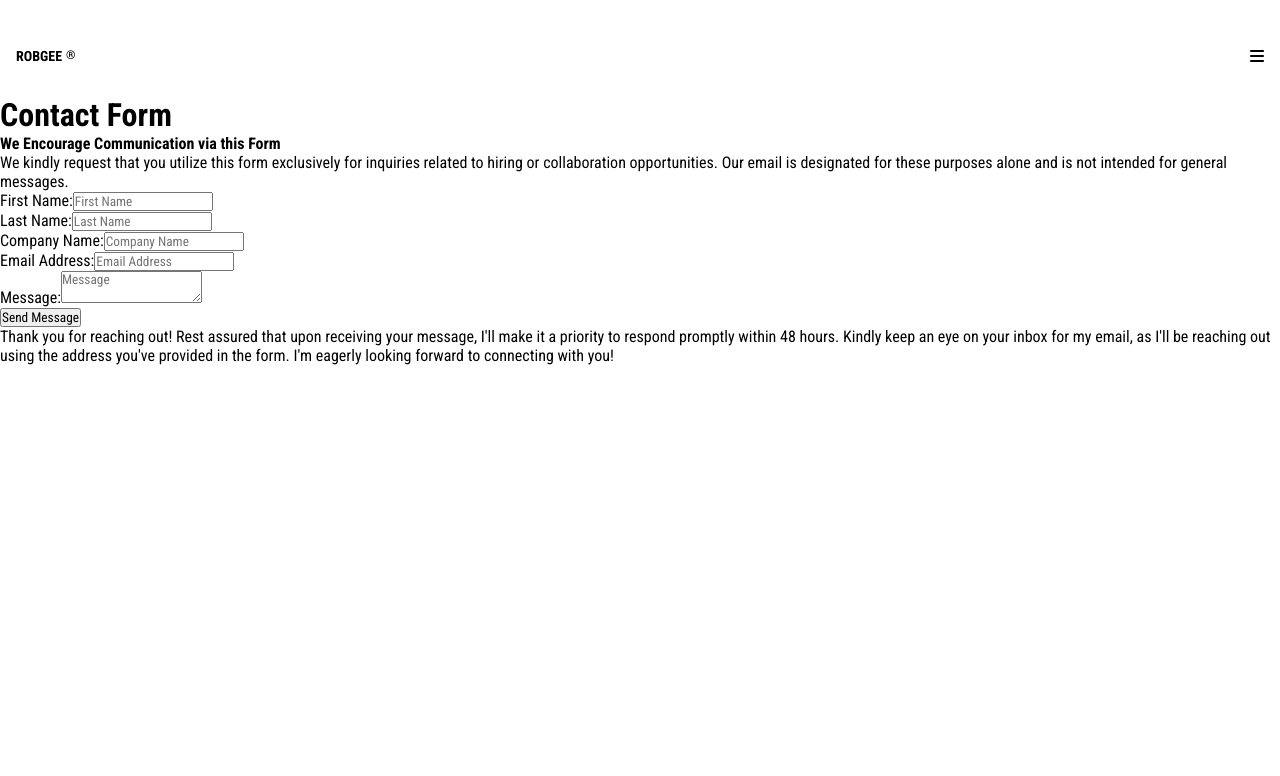
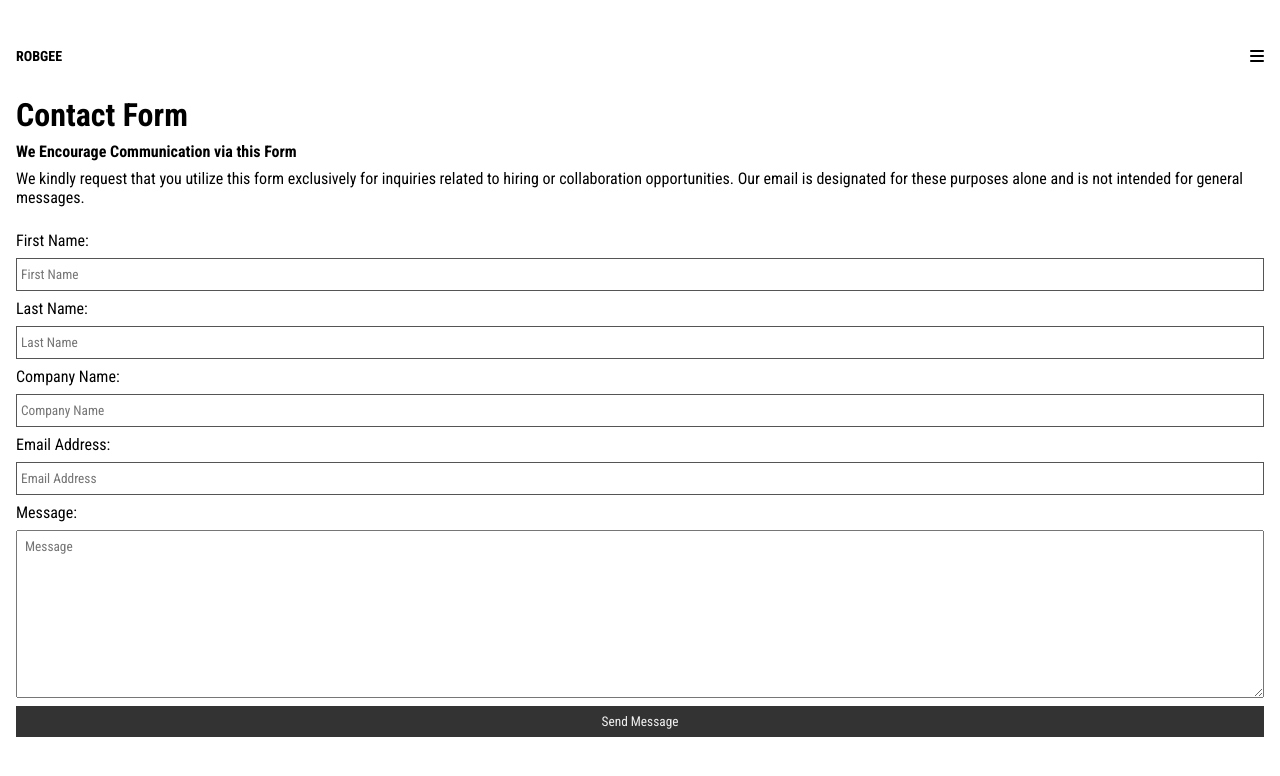
Before and after one commit to robertgouveia/personal-website, a React (Create React App) app: page /contact in a window 1280 px wide. Shown: the top 776 px of the page. Built offline with nearby package versions, Linux system fonts and the light colour scheme; no server answers.

Commit message:
Form styling complete just requiring some integration via third party.

```diff
--- a/src/components/form.js
+++ b/src/components/form.js
@@ -1,6 +1,6 @@
 const Form = () => {
     return (
-        <form>
+        <form className='contact-form'>
             <div>
                 <label htmlFor='firstName'>First Name:</label>
                 <input
@@ -38,6 +38,7 @@ const Form = () => {
                 <textarea
                     name='message'
                     placeholder='Message'
+                    rows='10'
                 />
             </div>
             <button type='submit'>Send Message</button>
--- a/src/components/navbar.js
+++ b/src/components/navbar.js
@@ -11,7 +11,7 @@ const Navbar = () => {
         <nav>
             <section>
                 <div>
-                    <h1>ROBGEE</h1><span>®</span>
+                    <h1>ROBGEE</h1>
                 </div>
                 <i onClick={onClickHandler} className='fa-solid fa-bars'></i>
             </section>
--- a/src/modules/about.modules.css
+++ b/src/modules/about.modules.css
@@ -25,6 +25,7 @@
 
 .about-image {
     width: 40%;
+    max-width: 150px;
     background-image: url('./../images/Myself.jpeg');
     object-fit: cover;
     background-size: 100%;
--- /dev/null
+++ b/src/modules/contact.modules.css
@@ -0,0 +1,34 @@
+.contact-footer {
+    padding: 0 16px;
+}
+.contact-hero {
+    padding: 0 16px;
+    display: flex;
+    flex-direction: column;
+    gap: 8px;
+    margin-bottom: 24px;
+}
+.contact-form {
+    padding: 0 16px;
+}
+.contact-form input {
+    width: 100%;
+    display: block;
+    padding: 8px 4px;
+    margin: 8px 0;
+    border: 1px solid #555555;
+}
+.contact-form textarea {
+    margin-top: 8px;
+    display: block;
+    width: 100%;
+    padding: 8px;
+}
+.contact-form button {
+    width: 100%;
+    margin: 8px 0;
+    padding: 8px 0;
+    background: #333333;
+    border: none;
+    color: #efefef;
+}
--- a/src/pages/contact.js
+++ b/src/pages/contact.js
@@ -1,20 +1,21 @@
 import Navbar from "../components/navbar";
 import React from "react";
 import Form from './../components/form';
+import './../modules/contact.modules.css';
 
 const ContactPage = () => {
     return(
         <div className='page'>
             <Navbar/>
-            <div>
+            <div className='contact-hero'>
                 <h1>Contact Form</h1>
                 <h4>We Encourage Communication via this Form</h4>
                 <p>We kindly request that you utilize this form exclusively for inquiries related to hiring or
                     collaboration opportunities. Our email is designated for these purposes alone and is not intended
                     for general messages.</p>
             </div>
-            <Form/>
-            <p>Thank you for reaching out! Rest assured that upon receiving your message, I'll make it a priority to respond promptly within 48 hours. Kindly keep an eye on your inbox for my email, as I'll be reaching out using the address you've provided in the form. I'm eagerly looking forward to connecting with you!</p>
+            <Form />
+            <p className='contact-footer' hidden>Thank you for reaching out! Rest assured that upon receiving your message, I'll make it a priority to respond promptly within 48 hours. Kindly keep an eye on your inbox for my email, as I'll be reaching out using the address you've provided in the form. I'm eagerly looking forward to connecting with you!</p>
         </div>
     )
 }
```
